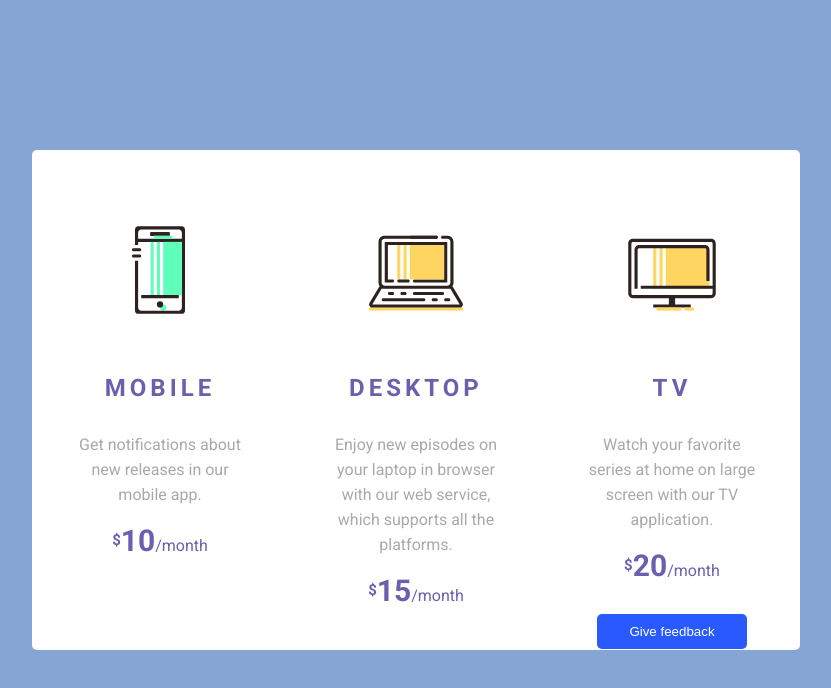
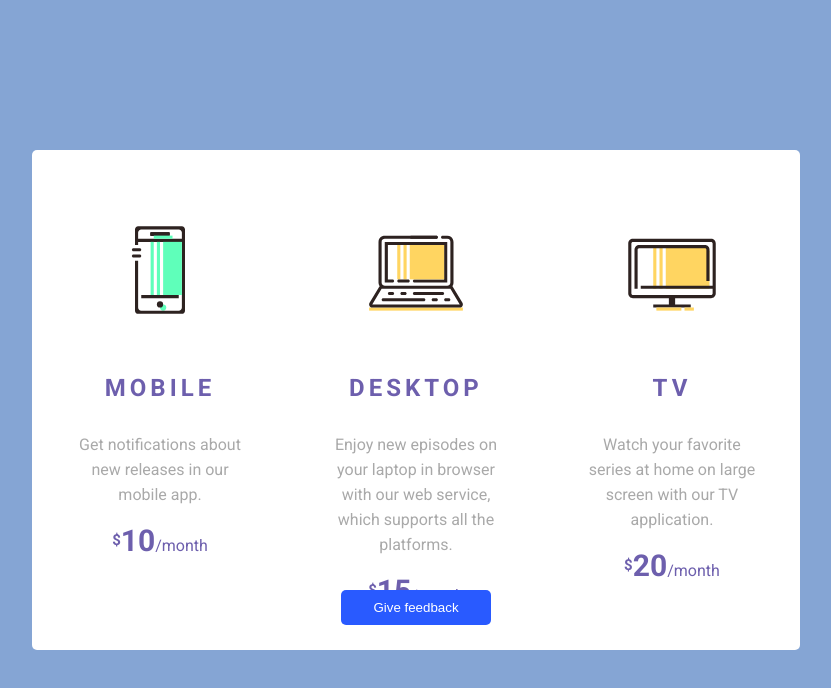
Before and after one commit to andreibahachenka/b0n1q.github.iooo, a plain HTML site: page index.html in a window 1280 px wide. Shown: the whole page, without its empty margins (224-1055 px from the left). Drawn offline with Linux system fonts and the light colour scheme.

Commit message:
add additional block

```diff
--- a/index.html
+++ b/index.html
@@ -41,7 +41,9 @@
           <p class="currency"><sup>$</sup><span class="number">20</span>/month</p>
         </div>
       </div>
-      <button class="btn-feedback">Give feedback</button>
+      <div class="btn-wrapper">
+        <button class="btn-feedback">Give feedback</button>
+      </div>
     </div>
   </div>
   <!--
--- a/styles.css
+++ b/styles.css
@@ -76,8 +76,15 @@ html, body {
     font-size: 15px;
 }
 
+.columns > .btn-wrapper {
+    position: absolute;
+    text-align: center;
+    left: 50%;
+    transform: translateX(-50%);
+    bottom: 5%;
+}
+
 .columns button.btn-feedback {
-    margin-top: 15px;
     width: 150px;
     height: 35px;
     border-radius: 5px;
```
